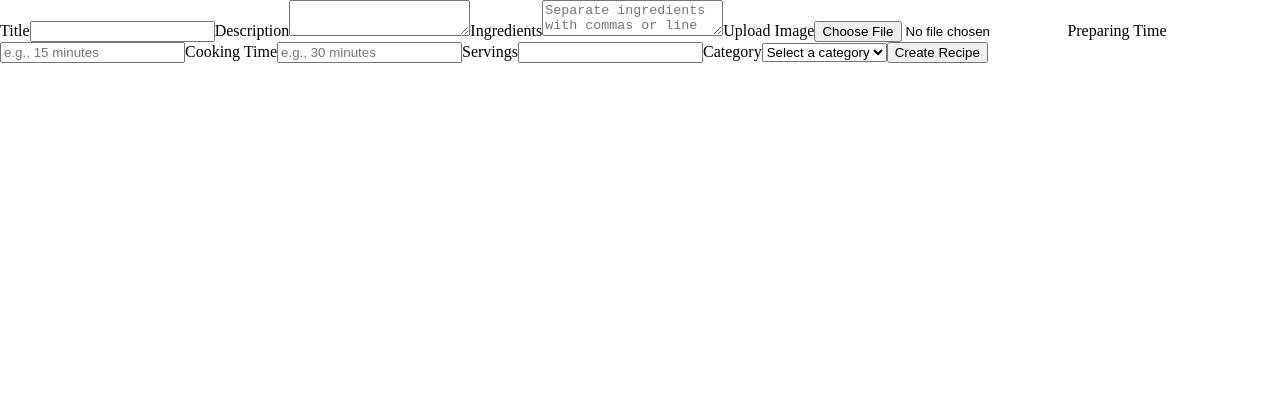
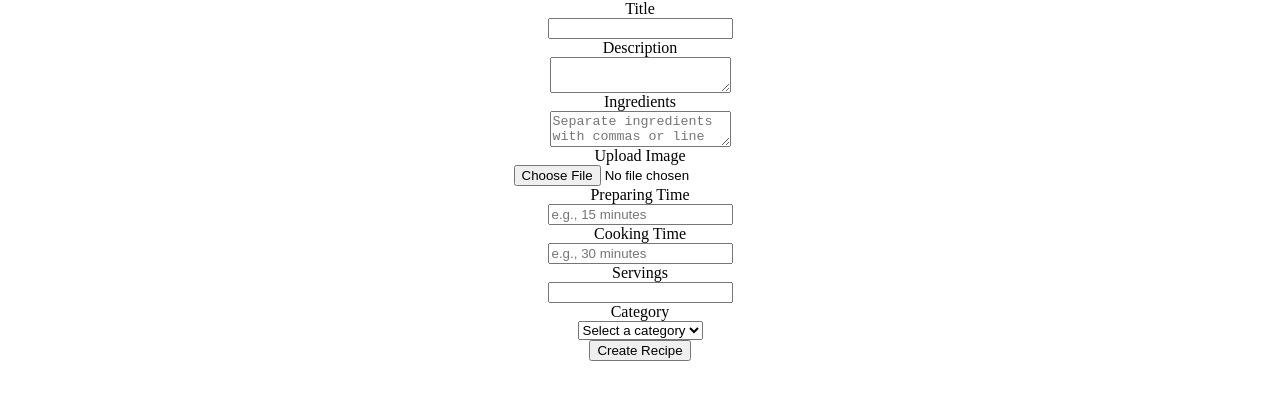
Before and after one commit to emanqarooni/DishcoveryFrontend, a React (Vite) app: page /recipe/createRecipe in a window 1280 px wide. Shown: the top 400 px of the page. Built offline with nearby package versions, Linux system fonts and the light colour scheme.

Commit message:
fix form issues and add a popup msg

```diff
--- a/src/App.css
+++ b/src/App.css
@@ -1,3 +1,67 @@
 body {
   margin: 0;
+  box-sizing: border-box;
 }
+
+.recipeForm {
+  display: flex;
+  flex-direction: column;
+  align-items: center;
+}
+
+/* Popup Notifications */
+.popup {
+  position: fixed;
+  top: 20px;
+  right: 20px;
+  padding: 15px 20px;
+  color: white;
+  border-radius: 8px;
+  box-shadow: 0 4px 6px rgba(0, 0, 0, 0.1);
+  z-index: 1000;
+  animation: slideIn 0.3s ease-out;
+  max-width: 400px;
+}
+
+.popup-success {
+  background-color: #4caf50;
+}
+
+.popup-error {
+  background-color: #f44336;
+}
+
+.popup-content {
+  display: flex;
+  align-items: center;
+  gap: 10px;
+}
+
+.popup-icon {
+  font-size: 20px;
+}
+
+.popup-close {
+  margin-left: auto;
+  background: none;
+  border: none;
+  color: white;
+  cursor: pointer;
+  font-size: 18px;
+  padding: 0 5px;
+}
+
+.popup-close:hover {
+  opacity: 0.8;
+}
+
+@keyframes slideIn {
+  from {
+    transform: translateX(100%);
+    opacity: 0;
+  }
+  to {
+    transform: translateX(0);
+    opacity: 1;
+  }
+}
--- a/src/App.jsx
+++ b/src/App.jsx
@@ -16,6 +16,8 @@ import "./App.css"
 
 const App = () => {
   const [user, setUser] = useState(null)
+
+  const [recipes, setRecipes] = useState([])
 
   const checkToken = async () => {
     try {
@@ -58,7 +60,7 @@ const App = () => {
             element={<UserProfileEdit user={user} setUser={setUser} />}
           />
           {/* recipe routes */}
-          <Route path="/recipe/createRecipe" element={<Form />} />
+          <Route path="/recipe/createRecipe" element={<Form recipes={recipes} setRecipes={setRecipes}/>} />
 
           {/* challenges routes */}
         </Routes>
--- a/src/pages/Form.jsx
+++ b/src/pages/Form.jsx
@@ -1,5 +1,5 @@
 import { useState } from "react"
-import Client, { BASE_URL } from "../services/api.js"
+import Client from "../services/api.js"
 
 const Form = ({ recipes, setRecipes }) => {
   const initialState = {
@@ -10,15 +10,15 @@ const Form = ({ recipes, setRecipes }) => {
     cookingTime: "",
     servings: "",
     category: "",
-    favouritedByUsers: "",
-    ratings: "",
   }
 
   const [recipeState, setRecipeState] = useState(initialState)
   const [imageFile, setImageFile] = useState(null)
+  const [error, setError] = useState("")
+  const [success, setSuccess] = useState("")
+  const [loading, setLoading] = useState(false)
 
   const handleChange = (event) => {
-    // const { id } = event.target
     setRecipeState({ ...recipeState, [event.target.name]: event.target.value })
   }
 
@@ -28,12 +28,16 @@ const Form = ({ recipes, setRecipes }) => {
 
   const handleSubmit = async (event) => {
     event.preventDefault()
+    setLoading(true)
+    setError("")
+    setSuccess("")
 
     const formData = new FormData()
-    const token = localStorage.getItem("token")
 
     Object.entries(recipeState).forEach(([key, value]) => {
+      if (value) {
         formData.append(key, value)
+      }
     })
 
     // Append file
@@ -42,28 +46,88 @@ const Form = ({ recipes, setRecipes }) => {
     }
 
     try {
-      const response = await Client.post(`${BASE_URL}/recipe/createRecipe`)
-      formData,
-        {
+      const response = await Client.post(`/recipe/createRecipe`, formData, {
         headers: {
           "Content-Type": "multipart/form-data",
         },
+      })
+
+      let recipesList = [...recipes]
+      recipesList.push(response.data)
+
+      setRecipes(recipesList)
+
+      setRecipeState(initialState)
+      setImageFile(null)
+
+      // Reset file input
+      const fileInput = document.getElementById("image")
+      if (fileInput) fileInput.value = ""
+
+      // Show success message
+      setSuccess("Recipe created successfully!")
+
+      // Auto-hide success message after 5 seconds
+      setTimeout(() => {
+        setSuccess("")
+      }, 5000)
+
+    } catch (error) {
+      console.error("Error creating recipe:", error)
+
+      // Show error message
+      if (error.response) {
+        setError(error.response.data.msg || "Error creating recipe")
+      } else if (error.request) {
+        setError("No response from server. Please check your connection.")
+      } else {
+        setError("Error creating recipe. Please try again.")
       }
 
-      // Update recipes list with the new recipe
-      const recipeList = [...recipes, response.data]
-      setRecipes(recipeList)
-
-      // Reset form
-      setRecipeState(initialState)
-      setImageFile(null)
-    } catch (error) {
-      console.error("Error creating recipe:", error)
+      // Auto-hide error message after 5 seconds
+      setTimeout(() => {
+        setError("")
+      }, 5000)
+    } finally {
+      setLoading(false)
     }
   }
 
   return (
-    <form onSubmit={handleSubmit}>
+    <div>
+      {/* Success Popup */}
+      {success && (
+        <div className="popup popup-success">
+          <div className="popup-content">
+            <span className="popup-icon">✓</span>
+            <span>{success}</span>
+            <button
+              onClick={() => setSuccess("")}
+              className="popup-close"
+            >
+              ×
+            </button>
+          </div>
+        </div>
+      )}
+
+      {/* Error Popup */}
+      {error && (
+        <div className="popup popup-error">
+          <div className="popup-content">
+            <span className="popup-icon">⚠</span>
+            <span>{error}</span>
+            <button
+              onClick={() => setError("")}
+              className="popup-close"
+            >
+              ×
+            </button>
+          </div>
+        </div>
+      )}
+
+      <form onSubmit={handleSubmit} className="recipeForm">
         <label htmlFor="title">Title</label>
         <input
           id="title"
@@ -153,8 +217,24 @@ const Form = ({ recipes, setRecipes }) => {
           <option value="Turkish">Turkish</option>
         </select>
 
-      <button type="submit">Create Recipe</button>
+        <button type="submit" disabled={loading}>
+          {loading ? "Creating..." : "Create Recipe"}
+        </button>
       </form>
+
+      <style>{`
+        @keyframes slideIn {
+          from {
+            transform: translateX(100%);
+            opacity: 0;
+          }
+          to {
+            transform: translateX(0);
+            opacity: 1;
+          }
+        }
+      `}</style>
+    </div>
   )
 }
 
```
Also changed, not shown: src/components/RecipeCard.jsx (+16 -0 lines), src/pages/AllRecipes.jsx (+0 -8 lines). Lines whose indentation alone changed are shown as unchanged.
